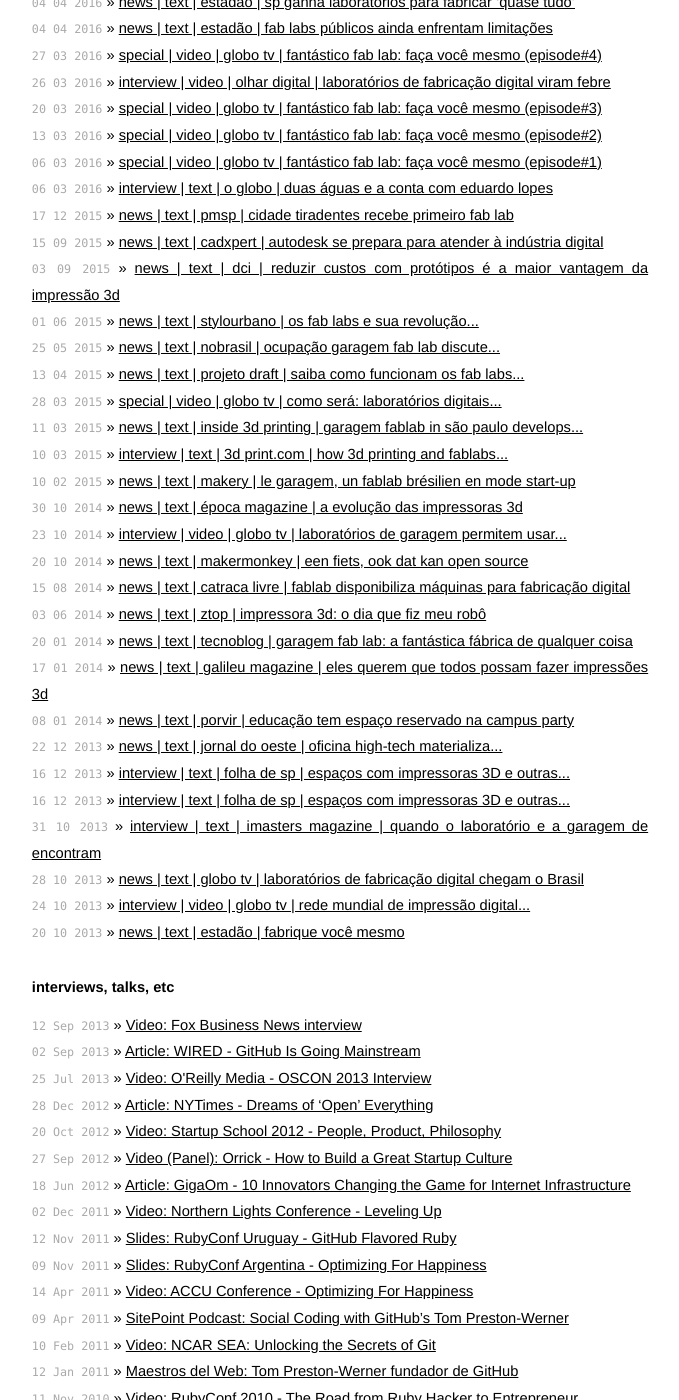
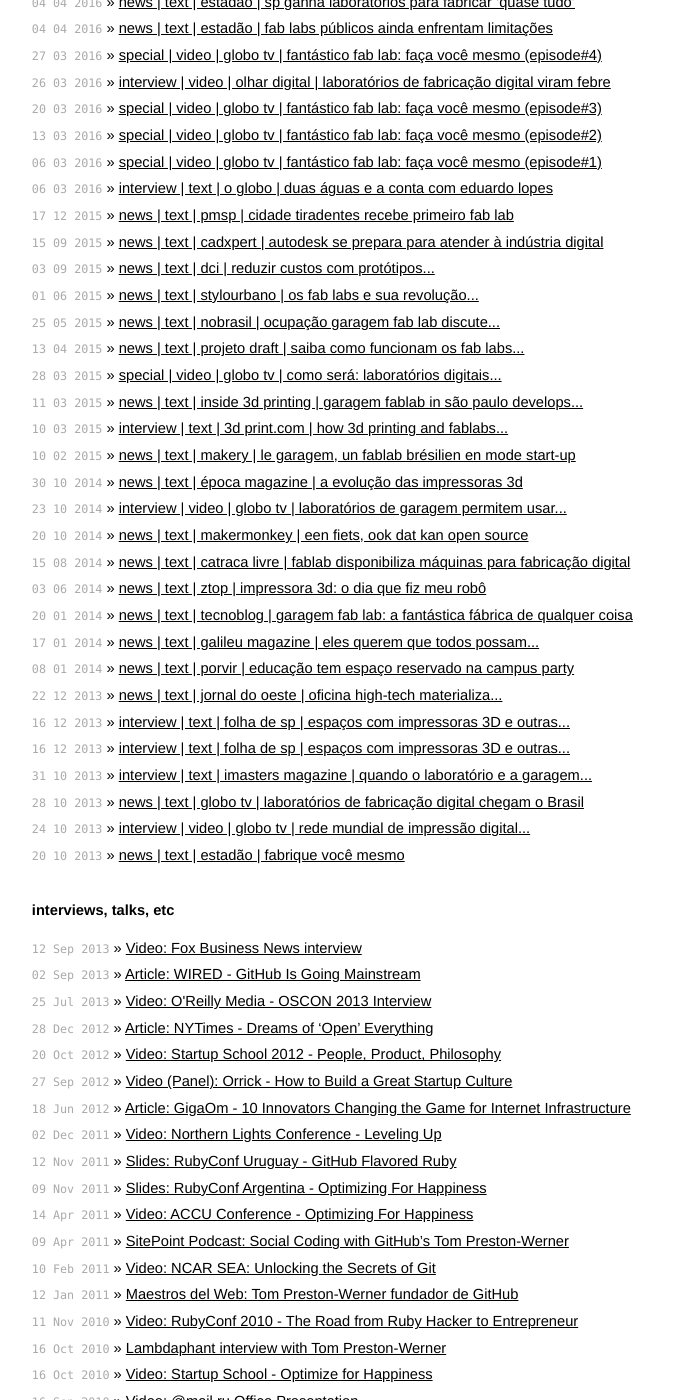
Before and after one commit to mojombo/mojombo.github.io, a Jekyll site: the page built from index.html, in a window 1280 px wide and 1400 px high, scrolled down 746 px. Shown: the whole window, without its empty margins (300-979 px from the left). Built offline with Jekyll 4.4.1, drawn with Linux system fonts in a browser that asks for light colours.

Commit message:
Update index.html

```diff
--- a/index.html
+++ b/index.html
@@ -28,7 +28,7 @@
     <li><span>06 03 2016</span> &raquo; <a href="http://oglobo.globo.com/rio/duas-aguas-a-conta-com-eduardo-lopes-18800451#ixzz4cGzFyRP1">interview | text | o globo | duas águas e a conta com eduardo lopes</a></li>
     <li><span>17 12 2015</span> &raquo; <a href="http://www.prefeitura.sp.gov.br/cidade/secretarias/servicos/noticias/?p=208653">news | text | pmsp | cidade tiradentes recebe primeiro fab lab</a></li>
     <li><span>15 09 2015</span> &raquo; <a href="http://www.cadxpert.com.br/mecanica/autodesk-se-prepara-para-atender-a-industria-digital">news | text | cadxpert | autodesk se prepara para atender à indústria digital</a></li>
-    <li><span>03 09 2015</span> &raquo; <a href="http://www.dci.com.br/atos-legais/download/2015/9/eywpv201592195439.pdf">news | text | dci | reduzir custos com protótipos é a maior vantagem da impressão 3d</a></li>
+    <li><span>03 09 2015</span> &raquo; <a href="http://www.dci.com.br/atos-legais/download/2015/9/eywpv201592195439.pdf">news | text | dci | reduzir custos com protótipos...</a></li>
     <li><span>01 06 2015</span> &raquo; <a href="http://www.stylourbano.com.br/os-fab-labs-e-sua-revolucao-do-fabrique-voce-mesmo-ganham-impulso-no-brasil/">news | text | stylourbano | os fab labs e sua revolução...</a></li>
     <li><span>25 05 2015</span> &raquo; <a href="http://nobrasil.co/ocupacao-garagem-fablab-discute-a-cultura-do-faca-voce-mesmo-e-a-democratizacao-da-tecnologia-como-ferramenta-de-empoderamento/">news | text | nobrasil | ocupação garagem fab lab discute...</a></li>
     <li><span>13 04 2015</span> &raquo; <a href="http://projetodraft.com/saiba-como-funcionam-os-laboratorios-de-inovacao-fab-labs-espalhados-pelo-brasil-e-como-voce-pode-usa-los">news | text | projeto draft | saiba como funcionam os fab labs...</a></li>
@@ -42,12 +42,12 @@
     <li><span>15 08 2014</span> &raquo; <a href="https://queminova.catracalivre.com.br/inova/fablab-disponibiliza-maquinas-para-fabricacao-digital/">news | text | catraca livre | fablab disponibiliza máquinas para fabricação digital</a></li>
     <li><span>03 06 2014</span> &raquo; <a href="http://www.ztop.com.br/impressora-3d-expectativa-x-realidade/">news | text | ztop | impressora 3d: o dia que fiz meu robô</a></li>
     <li><span>20 01 2014</span> &raquo; <a href="https://tecnoblog.net/144732/garagem-fab-lab">news | text | tecnoblog | garagem fab lab: a fantástica fábrica de qualquer coisa</a></li>
-    <li><span>17 01 2014</span> &raquo; <a href="http://revistagalileu.globo.com/Tecnologia/noticia/2014/01/eles-querem-que-todos-possam-fazer-impressoes-3d.html">news | text | galileu magazine | eles querem que todos possam fazer impressões 3d</a></li>
+    <li><span>17 01 2014</span> &raquo; <a href="http://revistagalileu.globo.com/Tecnologia/noticia/2014/01/eles-querem-que-todos-possam-fazer-impressoes-3d.html">news | text | galileu magazine | eles querem que todos possam...</a></li>
     <li><span>08 01 2014</span> &raquo; <a href="http://porvir.org/educacao-tem-espaco-reservado-na-campus-party/20140108/">news | text | porvir | educação tem espaço reservado na campus party</a></li>
     <li><span>22 12 2013</span> &raquo; <a href="http://www.jornaldooeste.com.br/noticia/oficina-high-tech-materializa-de-graca-projetos-feitos-no-pc">news | text | jornal do oeste | oficina high-tech materializa...</a></li>
     <li><span>16 12 2013</span> &raquo; <a href="http://www1.folha.uol.com.br/tec/2013/12/1385485-impressoras-3d-e-outras-maquinas-dao-folego-ao-movimento-faca-voce-mesmo.shtml">interview | text | folha de sp | espaços com impressoras 3D e outras...</a></li>
     <li><span>16 12 2013</span> &raquo; <a href="http://http://www1.folha.uol.com.br/tec/2013/12/1385468-oficina-high-tech-materializa-de-graca-projetos-feitos-no-pc.shtm">interview | text | folha de sp | espaços com impressoras 3D e outras...</a></li>
-    <li><span>31 10 2013</span> &raquo; <a href="https://issuu.com/imasters/docs/revista-imasters-8">interview | text | imasters magazine | quando o laboratório e a garagem de encontram</a></li>
+    <li><span>31 10 2013</span> &raquo; <a href="https://issuu.com/imasters/docs/revista-imasters-8">interview | text | imasters magazine | quando o laboratório e a garagem...</a></li>
     <li><span>28 10 2013</span> &raquo; <a href="http://g1.globo.com/sao-paulo/noticia/2013/10/laboratorio-de-fabricacao-fab-lab-chega-o-brasil.html">news | text | globo tv | laboratórios de fabricação digital chegam o Brasil</a></li>
     <li><span>24 10 2013</span> &raquo; <a href="http://g1.globo.com/globo-news/jornal-das-dez/videos/t/todos-os-videos/v/rede-mundial-de-impressao-digital-chega-ao-brasil/2908819">interview | video | globo tv | rede mundial de impressão digital...</a></li>
     <li><span>20 10 2013</span> &raquo; <a href="http://link.estadao.com.br/noticias/geral,fabrique-voce-mesmo,10000032739">news | text | estadão | fabrique você mesmo</a></li>
```
